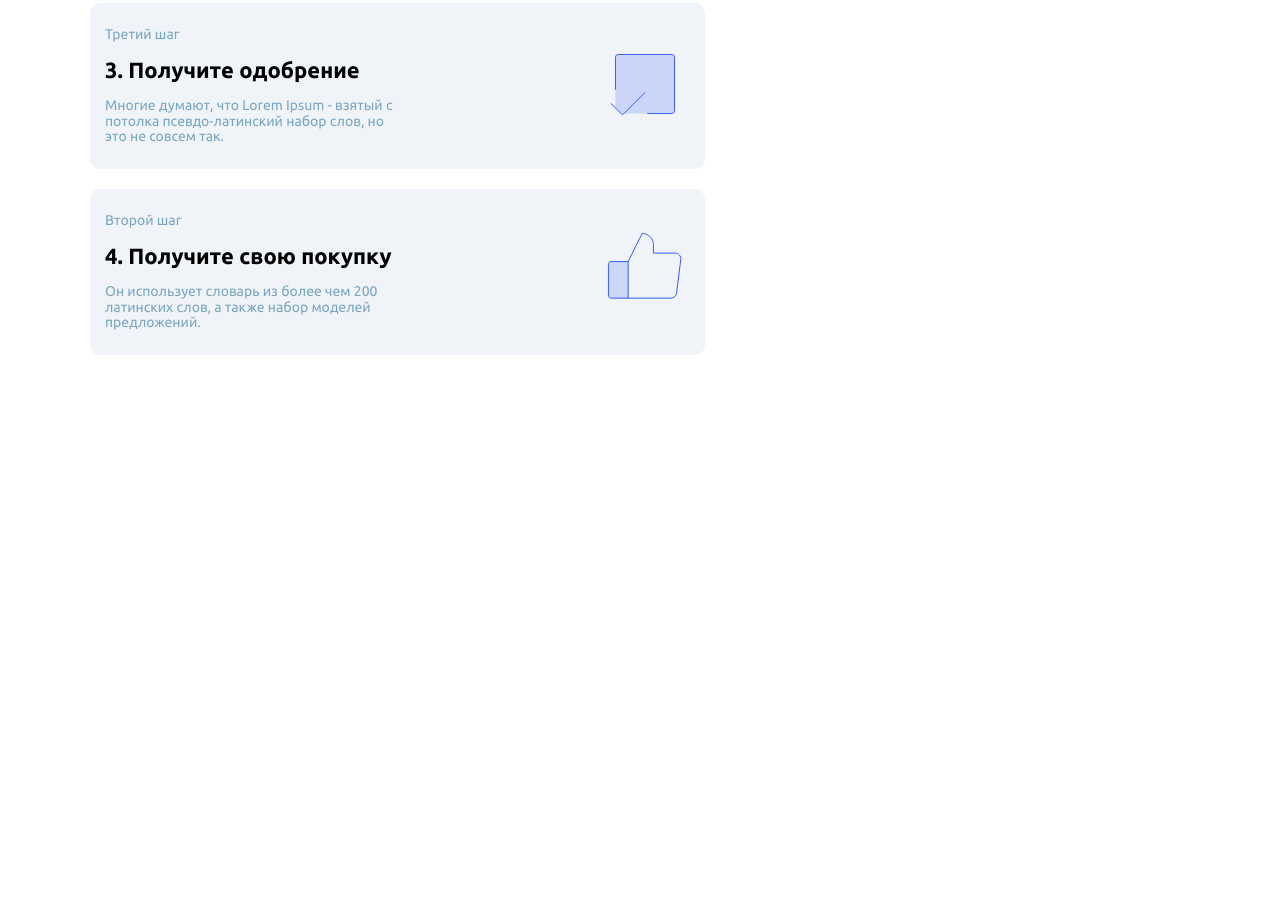
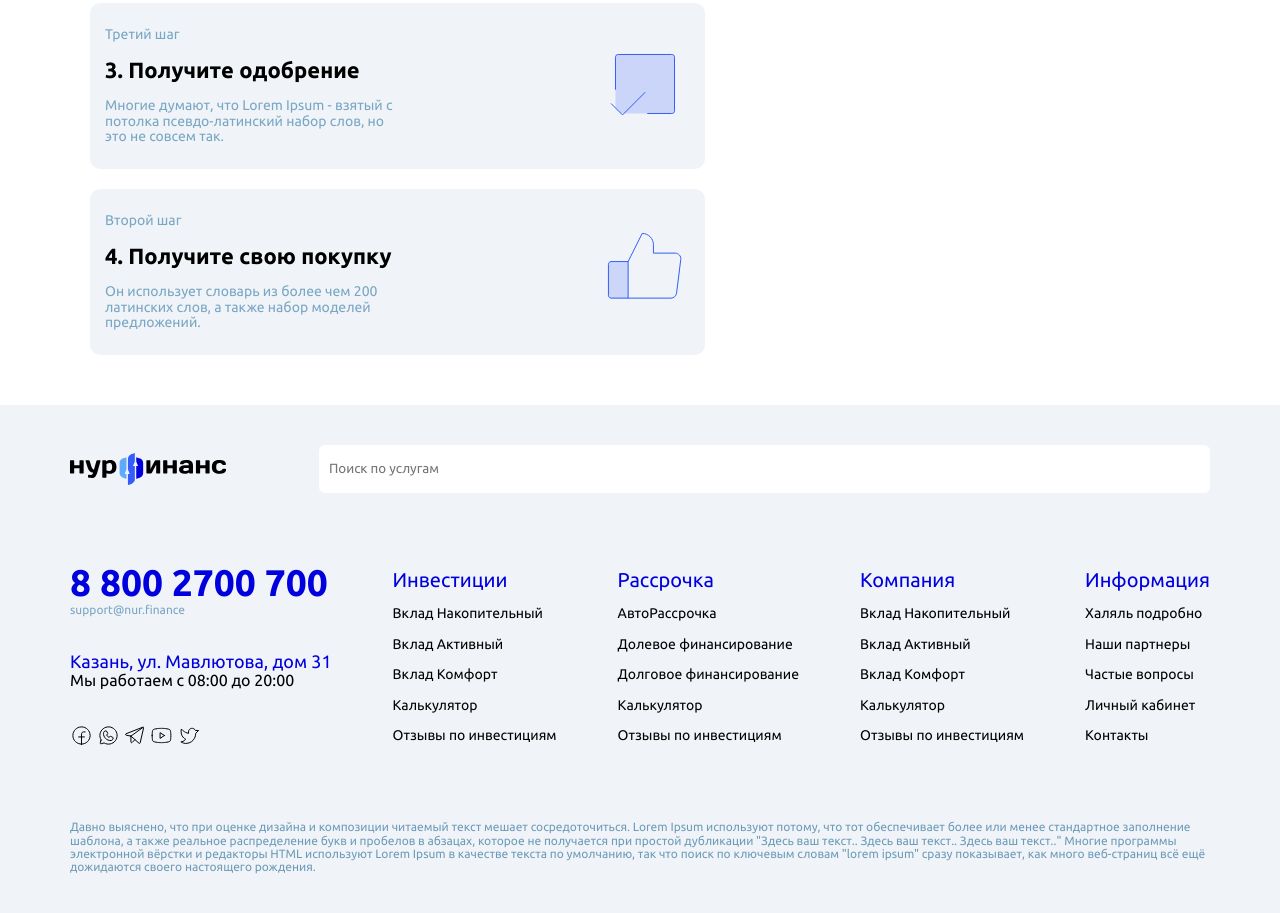
Before and after one commit to KhasanTursunov/Nurfinans, a plain HTML site: page index.html in a window 1280 px wide. Shown: the part 1161-2074 px from the top of the page. Before the commit the page ends 1516 px from the top, so only its background shows below. Drawn offline with Linux system fonts and the light colour scheme.

Commit message:
end of footer

```diff
--- /dev/null
+++ b/assets/sass/_footer.scss
@@ -0,0 +1,99 @@
+.footer{
+    margin-top: 50px;
+    background-color: #F0F4F8;
+    padding: 40px;
+}
+
+.footer > div{
+    display: flex;
+    flex-direction: column;
+    gap: 70px;
+}
+
+.footer1{
+    display: flex;
+    align-items: center;
+    justify-content: space-between;
+    flex-wrap: wrap;
+    gap: 30px;
+}
+.footer1 input{
+    width: 891px;
+height: 48px;
+border-radius: 6px;
+border: none;
+padding: 10px;
+outline: none;
+
+}
+
+.inside1 h2{
+font-size: 37px;
+font-weight: 700;
+line-height: 40.7px;
+text-align: left;
+color: $zerozero;
+}
+
+.inside2 h2{
+font-size: 18px;
+font-weight: 400;
+line-height: 19.8px;
+text-align: left;
+color: $zerozero;
+}
+
+.inside1 p,
+.inmside2 p{
+font-size: 12px;
+font-weight: 400;
+line-height: 13.2px;
+text-align: left;
+color: $seventynine;
+}
+
+
+.footer2_1{
+    display: flex;
+    flex-direction: column;
+    gap: 35px;
+}
+
+
+.footer2_main{
+    display: flex;
+    align-items: center;
+    justify-content: space-between;
+    flex-wrap: wrap;
+    gap: 40px;
+}
+
+.footer_2_2{
+    display: flex;
+    flex-direction: column;
+    gap: 15px;
+}
+
+.footer_2_2 h2{
+font-size: 20px;
+font-weight: 400;
+line-height: 22px;
+text-align: left;
+color: $zerozero;
+}
+
+.footer_2_2 a{
+font-size: 14px;
+font-weight: 400;
+line-height: 15.4px;
+text-align: left;
+color: $zero;
+}
+
+.footer3 p{
+font-size: 12px;
+font-weight: 400;
+line-height: 13.2px;
+text-align: left;
+color: $sixE;
+}
--- a/assets/sass/style.scss
+++ b/assets/sass/style.scss
@@ -4,3 +4,4 @@
 @import "showcase";
 @import "advertisement";
 @import "calculate";
+@import "footer";
--- a/index.html
+++ b/index.html
@@ -171,6 +171,78 @@
         </section>
     </main>
 
+    <footer class="footer">
+        <div class="container">
+
+
+            <div class="footer1">
+                <img src="./svg/footer.svg" alt="">
+                <input type="text" placeholder="Поиск по услугам">
+            </div>
+
+<div class="footer2_main">
+
+            <div class="footer2_1">
+                <div class="inside1">
+                    <h2>8 800 2700 700</h2>
+                    <p>support@nur.finance</p>
+                </div>
+                <div class="inside2">
+                    <h2>Казань, ул. Мавлютова, дом 31</h2>
+                    <p>Мы работаем с 08:00 до 20:00</p>
+                </div>
+                <div class="inside3">
+                    <img src="./svg/s1.svg" alt="">
+                    <img src="./svg/s2.svg" alt="">
+                    <img src="./svg/s3.svg" alt="">
+                    <img src="./svg/s4.svg" alt="">
+                    <img src="./svg/s5.svg" alt="">
+                </div>
+            </div>
+
+            <div class="footer_2_2">
+                <h2>Инвестиции</h2>
+                <a href="#">Вклад Накопительный</a>
+                <a href="#">Вклад Активный</a>
+                <a href="#">Вклад Комфорт</a>
+                <a href="#">Калькулятор</a>
+                <a href="#">Отзывы по инвестициям</a>
+            </div>
+
+            <div class="footer_2_2">
+                <h2>Рассрочка</h2>
+                <a href="#">АвтоРассрочка</a>
+                <a href="#">Долевое финансирование</a>
+                <a href="#">Долговое финансирование</a>
+                <a href="#">Калькулятор</a>
+                <a href="#">Отзывы по инвестициям</a>
+            </div>
+
+            <div class="footer_2_2">
+                <h2>Компания</h2>
+                <a href="#">Вклад Накопительный</a>
+                <a href="#">Вклад Активный</a>
+                <a href="#">Вклад Комфорт</a>
+                <a href="#">Калькулятор</a>
+                <a href="#">Отзывы по инвестициям</a>
+            </div>
+
+            <div class="footer_2_2">
+                <h2>Информация</h2>
+                <a href="#">Халяль подробно</a>
+                <a href="#">Наши партнеры</a>
+                <a href="#">Частые вопросы</a>
+                <a href="#">Личный кабинет</a>
+                <a href="#">Контакты</a>
+            </div>
+</div>
+
+            <div class="footer3">
+                <p>Давно выяснено, что при оценке дизайна и композиции читаемый текст мешает сосредоточиться. Lorem Ipsum используют потому, что тот обеспечивает более или менее стандартное заполнение шаблона, а также реальное распределение букв и пробелов в абзацах, которое не получается при простой дубликации "Здесь ваш текст.. Здесь ваш текст.. Здесь ваш текст.." Многие программы электронной вёрстки и редакторы HTML используют Lorem Ipsum в качестве текста по умолчанию, так что поиск по ключевым словам "lorem ipsum" сразу показывает, как много веб-страниц всё ещё дожидаются своего настоящего рождения. </p>
+            </div>
+        </div>
+    </footer>
+
 
 </body>
 </html>
```
Also changed, not shown: Problems/main.js (added, +51 -0 lines), assets/css/style.css, svg/footer.svg (added), svg/s1.svg (added), svg/s2.svg (added), svg/s3.svg (added), svg/s4.svg (added), svg/s5.svg (added), 1 other file.
